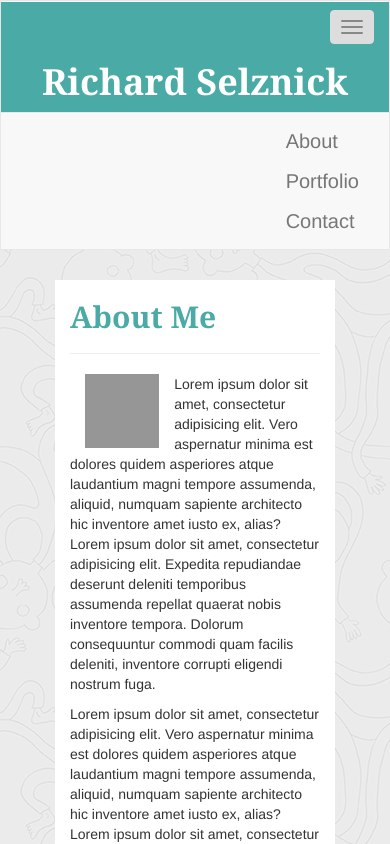
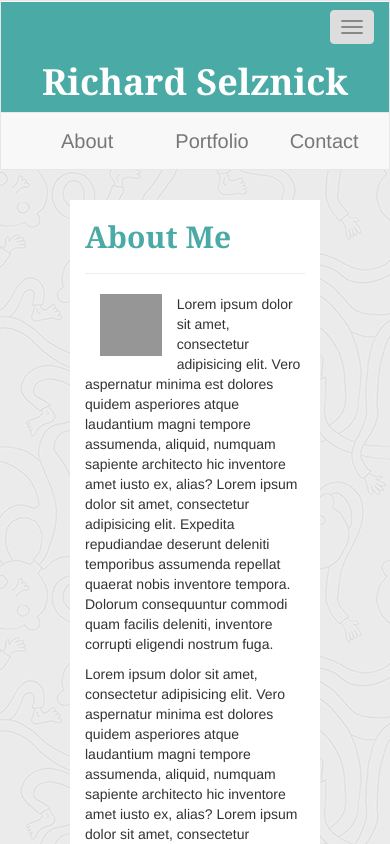
Before and after one commit to richardselz/Bootstrap-Portfolio, a plain HTML site: page index.html in a window 390 px wide. Both pictures are taken after a click on the button "Toggle navigation". Shown: the top 844 px of the page. Drawn offline with nearby package versions, Linux system fonts and the light colour scheme; placeholder pictures from the web are drawn by us.

Commit message:
Fixed Mobile Navigation

```diff
--- a/assets/css/style.css
+++ b/assets/css/style.css
@@ -25,12 +25,22 @@ h1 {
 		font-size: 18px;
 	}
 }
-@media only screen and (max-width: 767px) {
+@media only screen and (max-width: 768px) {
 	h1 {
 		font-size: 36px;
 	}
+	.navbar-collapse.in {
+		float: left;
+	}
+	.testing {
+	width: 100%;
+	float: left;
+	}
+	.collapse.in {
+		float: left;
+	}
 }
-nav > .row > .col-xs-12 {
+.logo-color.col-xs-12 {
 	text-align: center;
 	background: #4aaaa5;
 	height: 60px;
--- a/index.html
+++ b/index.html
@@ -23,15 +23,16 @@
 				        <span class="icon-bar"></span>
 				      </button>
 				    </div>
-					<div class="col-xs-12 col-sm-3"><h1>Richard Selznick</h1></div>
+					<div class="col-xs-12 col-md-3 logo-color"><h1>Richard Selznick</h1></div>
 					<div class="col-md-3"></div>
-					<div class="collapse navbar-collapse" id="bs-example-navbar-collapse-1">
-				      <ul class="nav navbar-nav col-md-4 col-lg-3">
-				        <li><a href="index.html">About</a></li>
-				        <li><a href="portfolio.html">Portfolio</a></li>
-				        <li><a href="contact.html">Contact</a></li>
+					<div class="collapse navbar-collapse testing" id="bs-example-navbar-collapse-1">
+				      <ul class="nav navbar-nav col-xs-12 col-sm-5 col-lg-3">
+				        <li class="col-xs-4"><a href="index.html">About</a></li>
+				        <li class="col-xs-4"><a href="portfolio.html">Portfolio</a></li>
+				        <li class="col-xs-4"><a href="contact.html">Contact</a></li>
 				      </ul>
 				    </div>
+					</div>
 					<div class="col-md-1"></div>
 				</div>
 			</nav>
```
